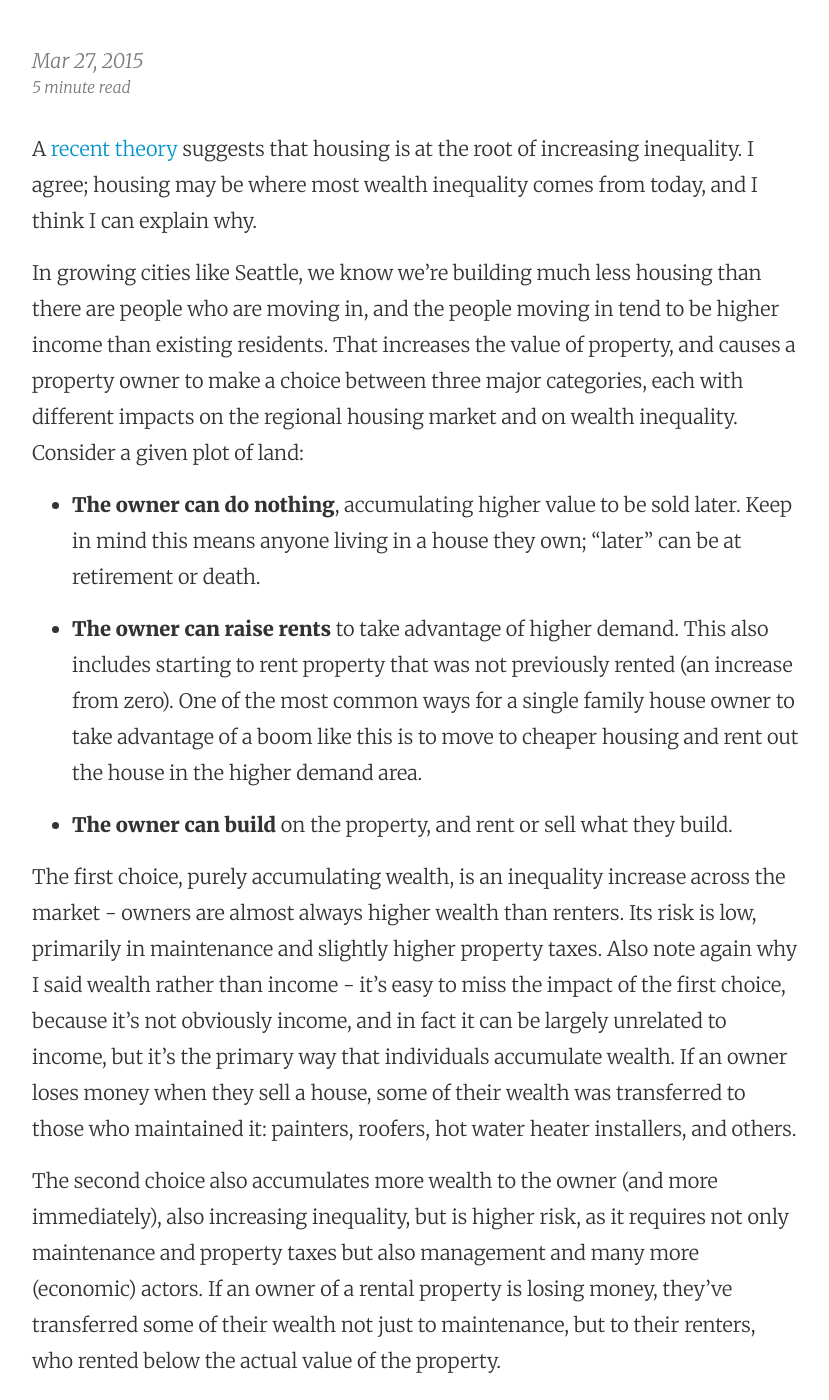
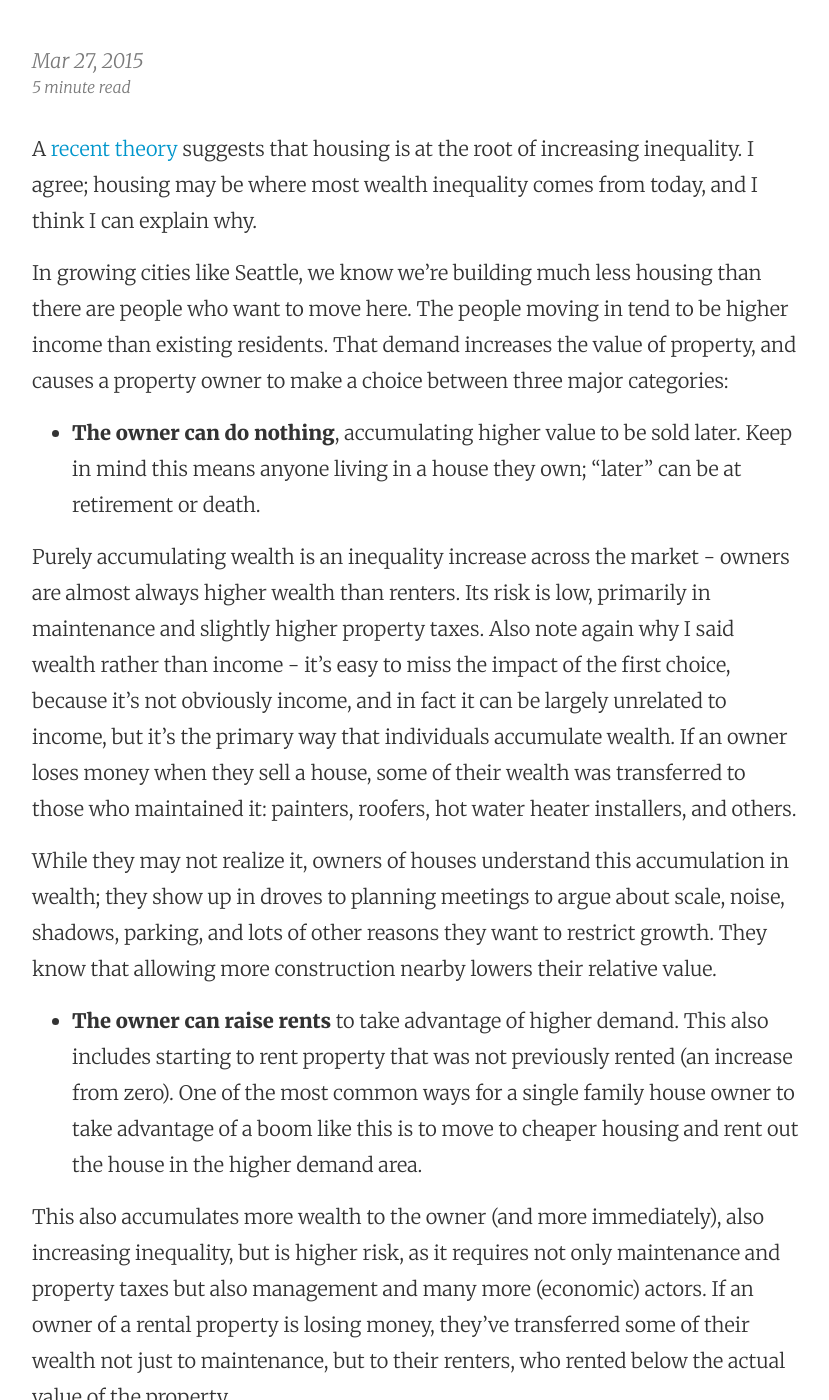
Before and after one commit to Bensch/Schiendelman, a Jekyll site: the page built from _posts/2015-03-27-housing-restrictions-cause-inequality.md, in a window 1280 px wide and 1400 px high, scrolled down 441 px. Shown: the whole window, without its empty margins (224-1053 px from the left). Built offline with Jekyll 4.4.1, drawn with Linux system fonts in a browser that asks for light colours; Markdown is read by kramdown in place of the engine named in the settings; some of the changed text lies outside the part shown.

Commit message:
Simplified and shortened inequality piece

```diff
--- a/_posts/2015-03-27-housing-restrictions-cause-inequality.md
+++ b/_posts/2015-03-27-housing-restrictions-cause-inequality.md
@@ -8,19 +8,21 @@
 
 A [recent theory](https://medium.com/the-ferenstein-wire/a-26-year-old-mit-graduate-is-turning-heads-over-his-theory-that-income-inequality-is-actually-2a3b423e0c) suggests that housing is at the root of increasing inequality. I agree; housing may be where most wealth inequality comes from today, and I think I can explain why.
 
-In growing cities like Seattle, we know we're building much less housing than there are people who are moving in, and the people moving in tend to be higher income than existing residents. That increases the value of property, and causes a property owner to make a choice between three major categories, each with different impacts on the regional housing market and on wealth inequality. Consider a given plot of land:
+In growing cities like Seattle, we know we're building much less housing than there are people who want to move here. The people moving in tend to be higher income than existing residents. That  demand increases the value of property, and causes a property owner to make a choice between three major categories:
 
 * **The owner can do nothing**, accumulating higher value to be sold later. Keep in mind this means anyone living in a house they own; "later" can be at retirement or death.
 
+Purely accumulating wealth is an inequality increase across the market - owners are almost always higher wealth than renters. Its risk is low, primarily in maintenance and slightly higher property taxes. Also note again why I said wealth rather than income - it’s easy to miss the impact of the first choice, because it’s not obviously income, and in fact it can be largely unrelated to income, but it’s the primary way that individuals accumulate wealth. If an owner loses money when they sell a house, some of their wealth was transferred to those who maintained it: painters, roofers, hot water heater installers, and others.
+
+While they may not realize it, owners of houses understand this accumulation in wealth; they show up in droves to planning meetings to argue about scale, noise, shadows, parking, and lots of other reasons they want to restrict growth. They know that allowing more construction nearby lowers their relative value.
+
 * **The owner can raise rents** to take advantage of higher demand. This also includes starting to rent property that was not previously rented (an increase from zero). One of the most common ways for a single family house owner to take advantage of a boom like this is to move to cheaper housing and rent out the house in the higher demand area.
 
-* **The owner can build** on the property, and rent or sell what they build.
+This also accumulates more wealth to the owner (and more immediately), also increasing inequality, but is higher risk, as it requires not only maintenance and property taxes but also management and many more (economic) actors. If an owner of a rental property is losing money, they’ve transferred some of their wealth not just to maintenance, but to their renters, who rented below the actual value of the property.
 
-The first choice, purely accumulating wealth, is an inequality increase across the market - owners are almost always higher wealth than renters. Its risk is low, primarily in maintenance and slightly higher property taxes. Also note again why I said wealth rather than income - it's easy to miss the impact of the first choice, because it's not obviously income, and in fact it can be largely unrelated to income, but it's the primary way that individuals accumulate wealth. If an owner loses money when they sell a house, some of their wealth was transferred to those who maintained it: painters, roofers, hot water heater installers, and others.
+Owners of rental property almost never show up to oppose changes, and sometimes show up to ask for less restrictive zoning. They don’t benefit from higher zoning unless they’re planning to build, but they can see themselves doing that someday, and they understand the market.
 
-The second choice also accumulates more wealth to the owner (and more immediately), also increasing inequality, but is higher risk, as it requires not only maintenance and property taxes but also management and many more (economic) actors. If an owner of a rental property is losing money, they've transferred some of their wealth not just to maintenance, but to their renters, who rented below the actual value of the property.
-
-Finally, an owner can build something on the site, which can accumulate them the most wealth, at by far the highest financial risk. If the owner overbuilds for market conditions and has to rent below their cost, not only do *they* transfer away wealth, but their investors do as well! Wealth is transferred to maintenance and renters a little, as before, but now you're transferring a lot more wealth to the construction workers and building material suppliers.
+* **The owner can build** something on the site, which can accumulate them the most wealth, at by far the highest financial risk. If the owner overbuilds for market conditions and has to rent below their cost, not only do *they* transfer away wealth, but their investors do as well! Wealth is transferred to maintenance and renters a little, as before, but now you're transferring a lot more wealth to the construction workers and building material suppliers.
 
 **In each case, the successful outcome for the owner increases inequality, and a failure *decreases* inequality.**
 
@@ -30,26 +32,14 @@
 
 However, we strongly regulate the one big thing that actually generates that risk of redistributing wealth downward: We prohibit owners from building more than a set amount on a given site. By saying "you can only build x stories", we prevent risk takers making that third choice from taking much risk. *Almost all new housing in Seattle is built right up to those limits*, which should be a giant klaxon telling us we're driving up wealth inequality for *all* owners. And it is - a lot of people are starting to understand this.
 
-**So why don't we unrestrict how much can be built on a given site? Why do we zone limits?**
-
-The answer to this question is inherent to the split of those choices and who gains wealth.
-
-* Owners of houses show up in droves to planning meetings to argue about scale, noise, shadows, parking, and lots of other reasons they want to restrict growth, sometimes even open classism against renters or direct racism. Most of their complaints are different forms of loss aversion. They know that allowing more construction in the market lowers their relative value.
-
-* Owners of rental property almost never show up to oppose changes, and sometimes show up to ask for less restrictive zoning. They don't benefit from higher zoning unless they're ready to build, but they know they might be - building more is often the goal of a rental property owner.
-
-* Owners who want to build show up to ask for fewer restrictions, of course!
-
 Each of these buckets has a very different number of people in it, decreasing each level by orders of magnitude. So considering just owners, limiting growth wins handily. However, only considering the interests of owners excludes most of the total number of people impacted by these decisions.
 
-Unfortunately, someone's level of political involvement scales with both the amount of time they've spent in a place and with their wealth - so the vast majority of the people who get involved in these decisions are these owners. As a result, our policies serve their interests, increasing wealth inequality.
+Unfortunately, someone's level of political involvement scales with both the amount of time they've spent in a place and with their wealth - so the vast majority of the people who get involved in these decisions are these single family homeowners. As a result, our policies serve their interests, increasing wealth inequality.
 
 **Can we fix this?**
 
-I think we can. There are two ideas I've heard that could be paths forward:
+I think we can. We know that our current political system mostly serves the wealthy, even at a local level. This is inherent to a system in which those running for office are funded voluntarily by constituents - those serving the interests of the wealthy will have more resources to win. We should definitely fight for public campaign financing.
 
-First, we know that our current political system mostly serves the wealthy, even at a local level. This is inherent to a system in which those running for office are funded voluntarily by constituents - those serving the interests of the wealthy will have more resources to win. We should definitely fight for public campaign financing.
-
-Second, because we can measure the participation of the wealthy population relative to the less wealthy, and we can measure the affordability outcomes of supply and demand choices, we could work backwards from outcomes that voters agree with, and try to write a wealth-based civil rights act.
+As we learn the affordability outcomes of supply and demand choices, we could also change the laws allowing zoning. It may be that zoning inherently worsens inequality, and that we should not have the right to limit how much someone can build. Many countries don’t allow local zoning, and they have more equitable outcomes.
 
 Thanks for reading this far. If you have feedback, feel free to [contact me](http://www.schiendelman.com/about/)!
```
